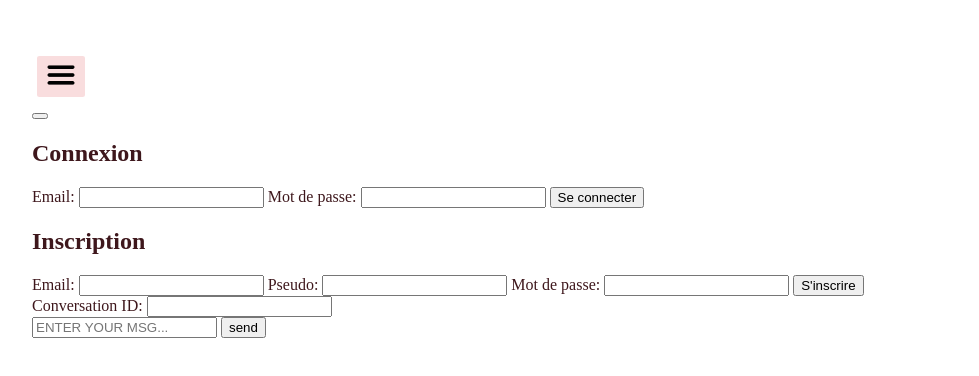
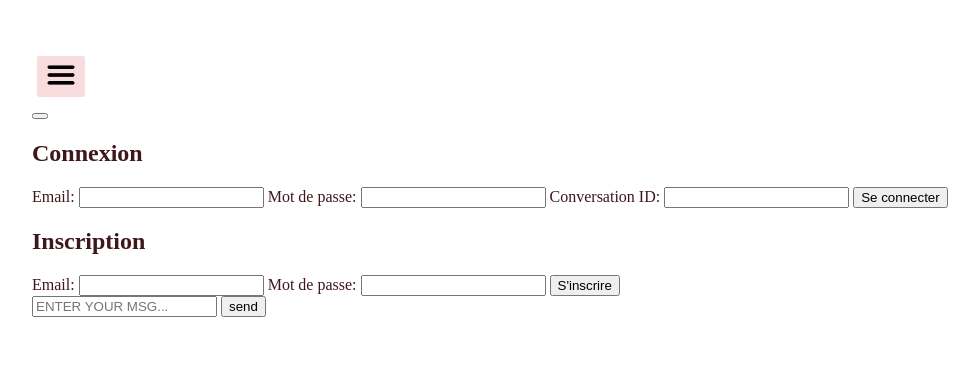
Before and after one commit to w4ri0/Portfolio, a website: page public/devlopemmentWeb.html in a window 1280 px wide. Shown: the whole page, without its empty margins (32-1011 px from the left). Drawn offline with Linux system fonts and the light colour scheme; no server answers.

Commit message:
modified:   public/devlopemmentWeb.html

```diff
--- a/public/devlopemmentWeb.html
+++ b/public/devlopemmentWeb.html
@@ -50,6 +50,8 @@
         <input type="email" id="login-email" required>
         <label for="login-password">Mot de passe:</label>
         <input type="password" id="login-password" required>
+        <label for="conversationId">Conversation ID:</label>
+        <input type="text" id="conversationId" name="conversationId">
         <button type="submit">Se connecter</button>
     </form>
 
@@ -58,14 +60,12 @@
         <h2>Inscription</h2>
         <label for="register-email">Email:</label>
         <input type="email" id="register-email" required>
-        <label for="pseudo">Pseudo:</label>
-        <input type="text" id="pseudo" required>
+
         <label for="register-password">Mot de passe:</label>
         <input type="password" id="register-password" required>
         <button type="submit">S'inscrire</button>
     </form>
-    <label for="conversationId">Conversation ID:</label>
-    <input type="text" id="conversationId" name="conversationId">
+
     <div id="connected-user"></div>
 
     <div id="messages"></div>
```
